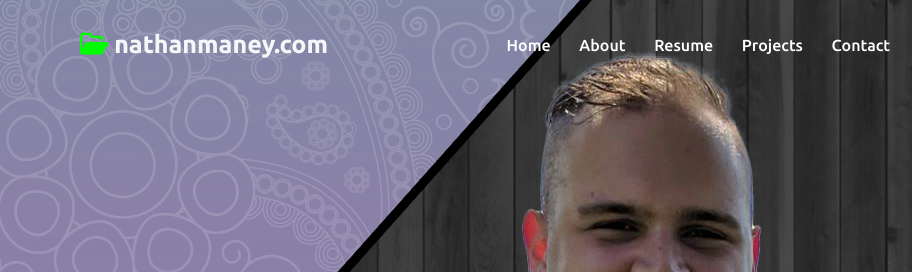
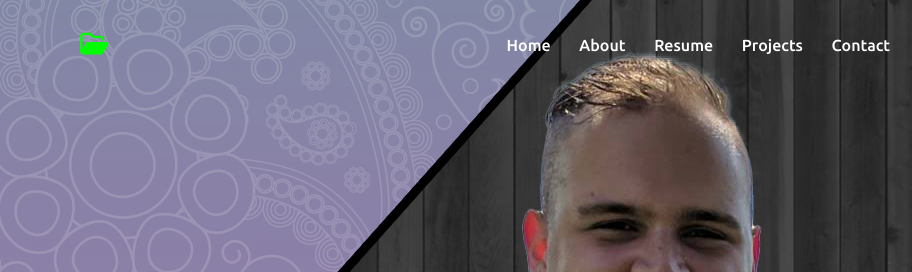
Before and after one commit to grymgar/grymgar.github.io, a plain HTML site: page index.html in a window 1280 px wide. Shown: the top 272 px of the page, 0-912 px from the left. Drawn offline with nearby package versions, Linux system fonts and the light colour scheme.

Commit message:
got rid of portfolio name

```diff
--- a/index.html
+++ b/index.html
@@ -20,7 +20,7 @@
 	</div>
 		<nav class="navbar">
 			<div class="max-width">
-				<div class="logo"><a href="#home"><span><i class="fa fa-folder-open-o" aria-hidden="true"></i></span> nathanmaney.com</a></div>
+				<div class="logo"><a href="#home"><span><i class="fa fa-folder-open-o" aria-hidden="true"></i></span></a></div>
 					<ul class="menu">
 						<li><a href="#home" class="menu-btn">Home</a></li>
 						<li><a href="#about" class="menu-btn">About</a></li>
```
